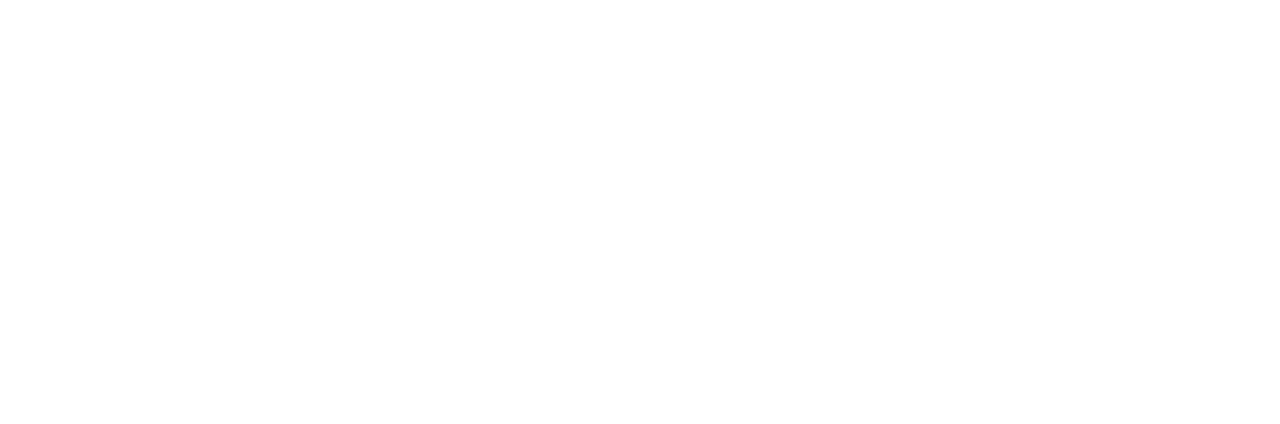
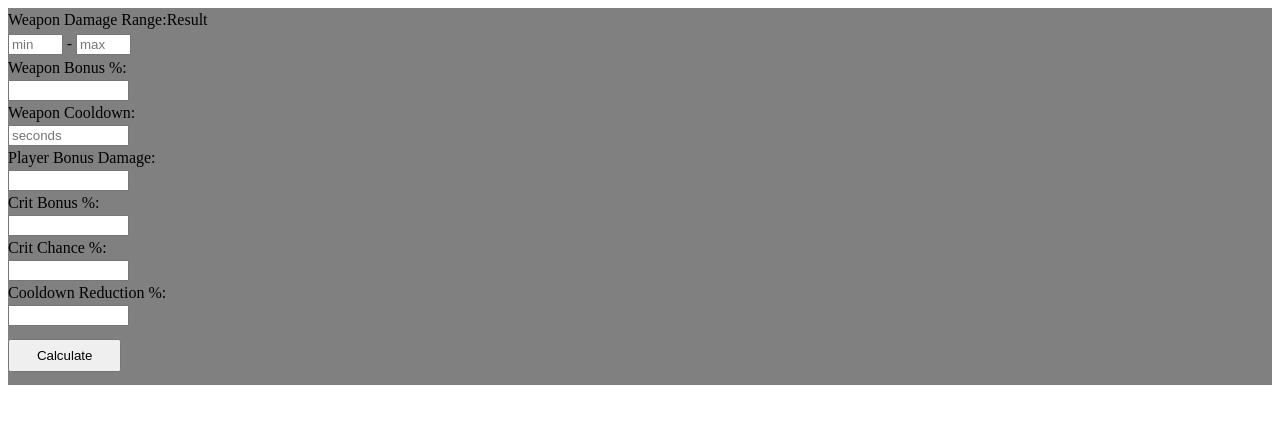
Before and after one commit to ChilliD/stein-dps, a plain HTML site: page index.html in a window 1280 px wide. Drawn offline with Linux system fonts and the light colour scheme.

Commit message:
basic logic

```diff
--- a/index.html
+++ b/index.html
@@ -5,10 +5,37 @@
     <meta http-equiv="X-UA-Compatible" content="IE=edge">
     <meta name="viewport" content="width=device-width, initial-scale=1.0">
     <link rel="stylesheet" type="text/css" href="styles.css">
-    <title>Document</title>
+    <title>Stein.World DPS Calculator</title>
 </head>
 <body>
-
+    <div class="input">
+        <div class="wrap">
+                Weapon Damage Range:
+                <span class="weapon-damage">
+                <input id="min-weapon-dmg" class="wep-range" name="min-dmg" type="number" placeholder="min" required>
+                -
+                <input id="max-weapon-dmg" class="wep-range" name="max-dmg" type="number" placeholder="max" required>
+            </span>
+            Weapon Bonus %:
+            <input id="weapon-bonus" class="" name="wep-bonus" type="number" required>
+            Weapon Cooldown:
+            <input id="weapon-cooldown" class="" name="wep-cooldown" type="number" placeholder="seconds" required>
+            Player Bonus Damage:
+            <input id="player-bonus-dmg" class="" name="bonus-dmg" type="number" required>
+            Crit Bonus %:
+            <input id="crit-bonus" class="" name="crit-bonus" type="number" required>
+            Crit Chance %:
+            <input id="crit-chance" class="" name="crit-chance" type="number" required>
+            Cooldown Reduction %:
+            <input id="player-cooldown" class="" name="player-cooldown" type="number" required>
+            <button class="btn" onclick="calcDps()">Calculate</button>
+        </div>
+        <div class="wrap">
+            <div id="result">
+                Result
+            </div>
+        </div>
+    </div>
     <script src="scripts.js"></script>
 </body>
 </html>
--- a/scripts.js
+++ b/scripts.js
@@ -0,0 +1,17 @@
+const result = document.getElementById('result');
+
+function calcDps() {
+    let minDmg = document.getElementById('min-weapon-dmg').value;
+    let maxDmg = document.getElementById('max-weapon-dmg').value;
+    let wepBonus = document.getElementById('weapon-bonus').value / 100;
+    let wepCooldown = document.getElementById('weapon-cooldown').value;
+    let bonusDmg = document.getElementById('player-bonus-dmg').value;
+    let critBonus = document.getElementById('crit-bonus').value / 100;
+    let critChance = document.getElementById('crit-chance').value / 100;
+    let playerCooldown = document.getElementById('player-cooldown').value / 100;
+
+    let baseDmg = (+minDmg + +maxDmg) / 2;
+    let avgDmg = ((baseDmg + bonusDmg * wepBonus) * (1 + critBonus) * critChance) + ((baseDmg + bonusDmg * wepBonus) * (1 - critChance));
+    let avgDPS = Math.round(avgDmg / (wepCooldown * (1 - playerCooldown)));
+    result.innerHTML = `Avg DPS: ${avgDPS}`;
+}
--- a/styles.css
+++ b/styles.css
@@ -0,0 +1,29 @@
+body {
+    font-size: 16px;
+}
+
+.input {
+    background-color: gray;
+    display: flex;
+    flex-direction: row;
+}
+
+.wrap {
+    display: flex;
+    flex-direction: column;
+    line-height: 1.5em;
+}
+
+.btn {
+    padding: .5em;
+    margin: 1em 0;
+    width: 8.5em;
+}
+
+input {
+    width: 8.5em;
+}
+
+.wep-range {
+    width: 3.5em;
+}
```
